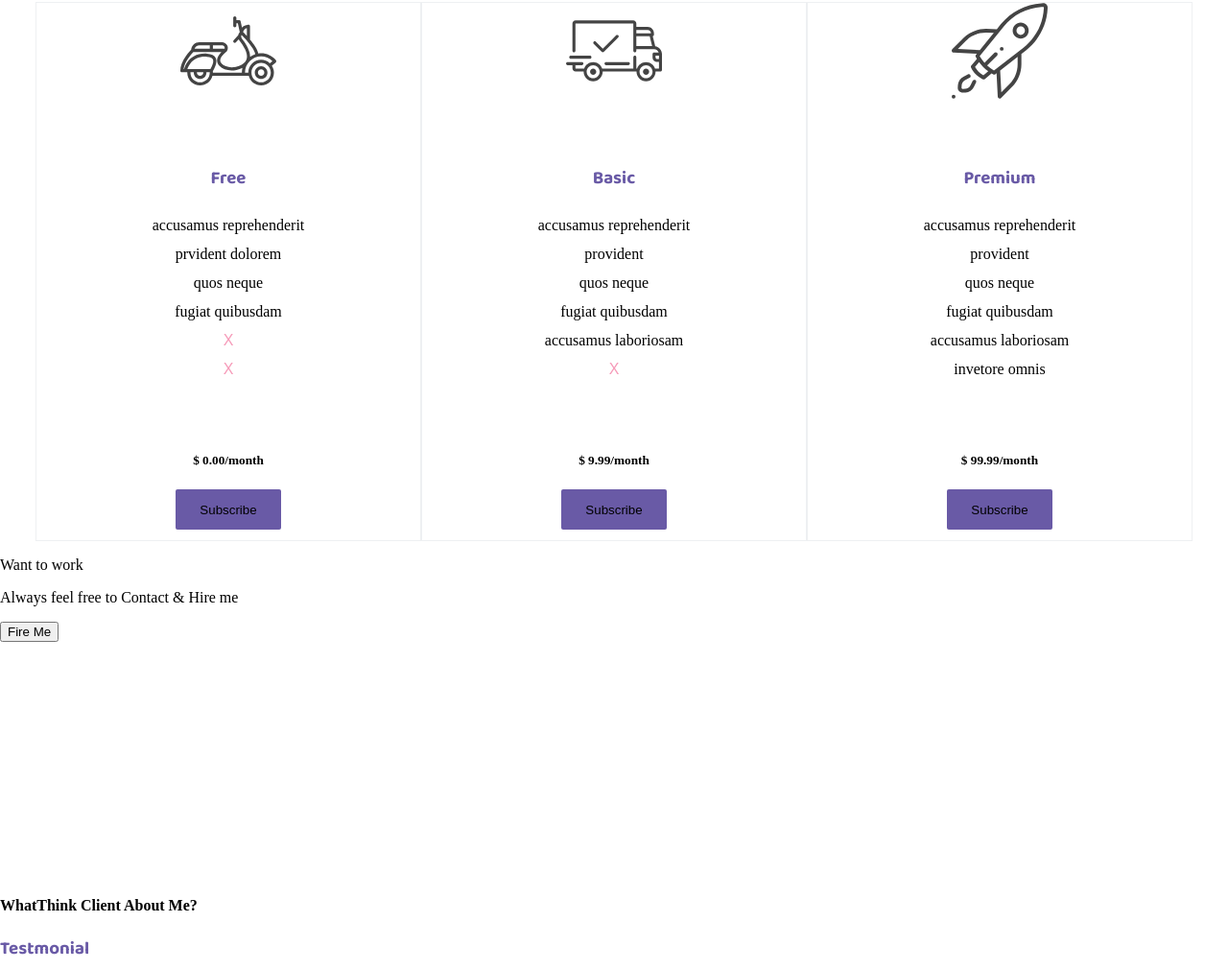
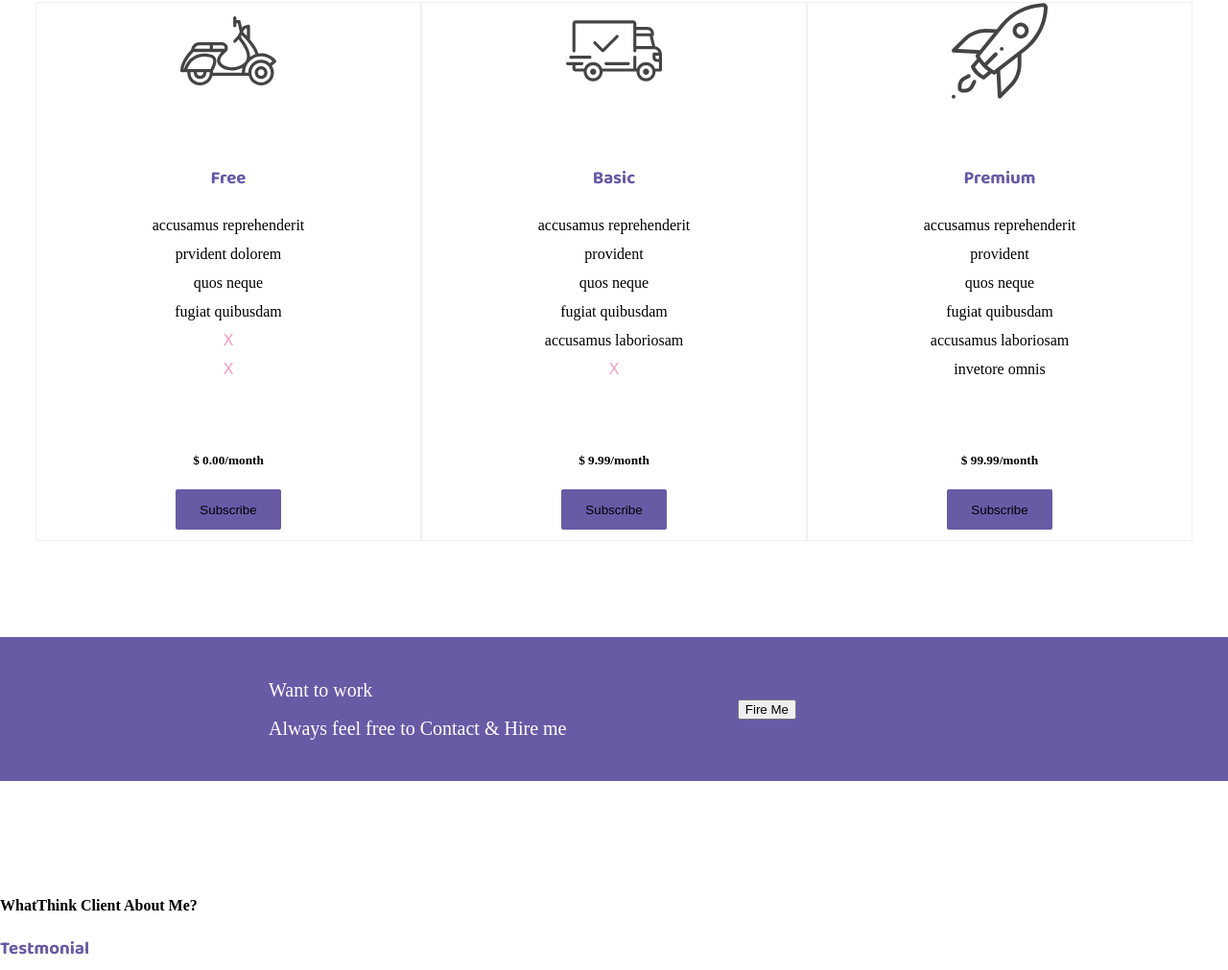
Before and after one commit to kottor96/Nouille, a plain HTML site: page index.html in a window 1280 px wide. Shown: the part 1992-3003 px from the top of the page at 96% size. Drawn offline with Linux system fonts and the light colour scheme.

Commit message:
j'ai fais un footer pour le prix

```diff
--- a/index.html
+++ b/index.html
@@ -142,7 +142,7 @@
                     </div>
                 </div>
             </div>
-            <div>
+            <div id="footer_prix">
                 <div>
                     <p>Want to work</p>
                     <p>Always feel free to Contact & Hire me</p>
--- a/public/style/css/main.css
+++ b/public/style/css/main.css
@@ -79,6 +79,8 @@
     display: flex;
     justify-content: center;
     align-items: center;
+    margin-top: 10px;
+    margin-bottom: 100px;
 }
 #titre_prix{
     text-align: center;
@@ -122,3 +124,21 @@
     width: 110px;
     border-radius: 2px;
 }
+#footer_prix{
+    background-color: rgb(105, 90, 166);
+    color: white;
+    display: flex;
+    align-items: center;
+    position: relative;
+    min-height:  150px;
+    line-height: 20px;
+    font-size: 20px;
+}
+#footer_prix div:first-child{
+    position: absolute;
+    left:  280px;
+}
+#footer_prix div:nth-child(2){
+    position: absolute;
+    right: 450px;
+}
```
